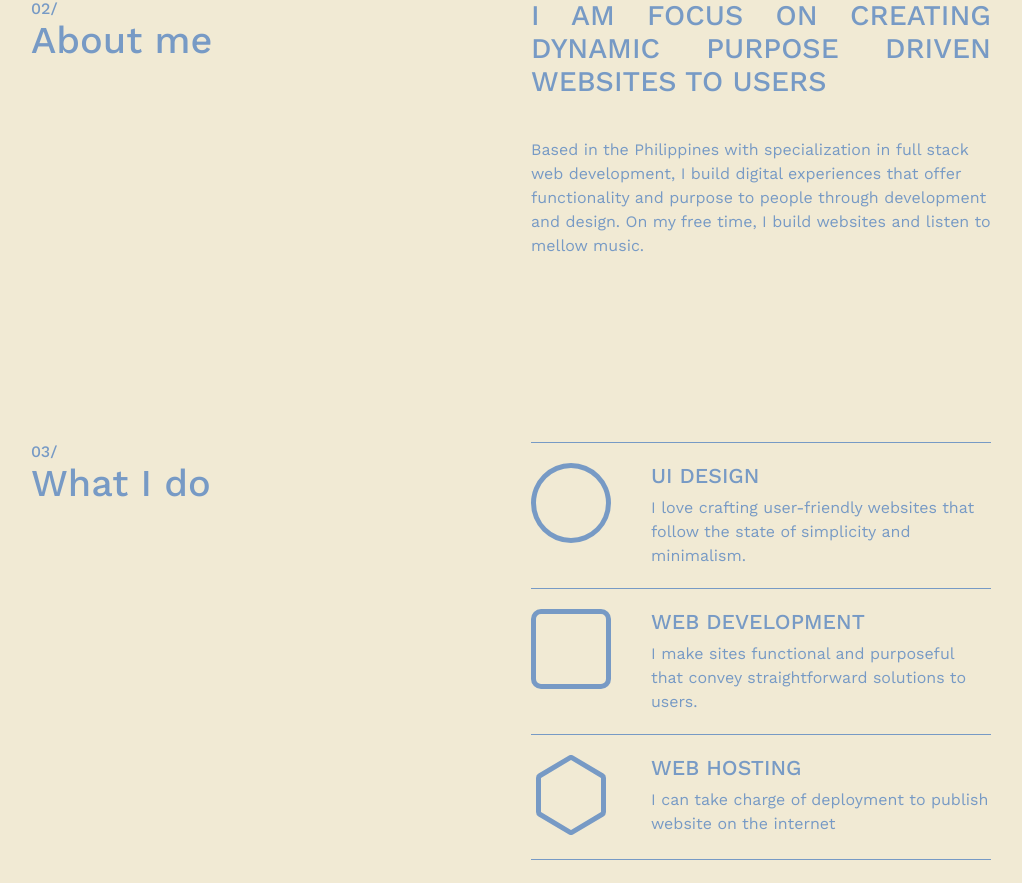
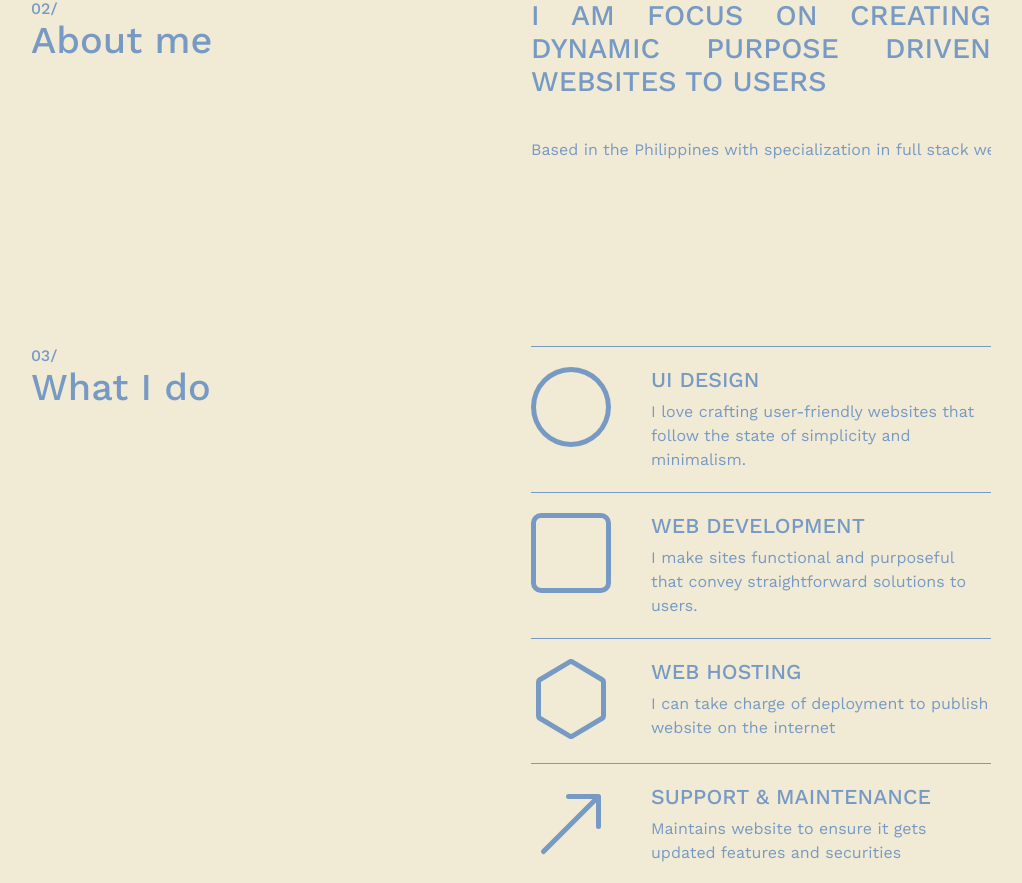
Before and after one commit to Ryannn06/my-personal-website, a Next.js app: page / in a window 1280 px wide. Shown: the part 2045-2928 px from the top of the page, without its empty margins (129-1151 px from the left). Built offline with nearby package versions, Linux system fonts and the light colour scheme.

Commit message:
Update Home.module.css

```diff
--- a/src/app/_components/CSS/Home.module.css
+++ b/src/app/_components/CSS/Home.module.css
@@ -138,11 +138,10 @@
 }
 
 .aboutme_container > div:nth-of-type(2) > div:nth-of-type(2) {
-	white-space: pre-wrap;      /* Webkit */
-   	white-space: -moz-pre-wrap; /* Firefox */
-  	white-space: -pre-wrap;     /* Opera <7 */
-   	white-space: -o-pre-wrap;   /* Opera 7 */
+	display: inline-block;
    	word-wrap: break-word;
+   	width: 100%;
+   	white-space: nowrap;
 }
 
 .myproject_container {
```
